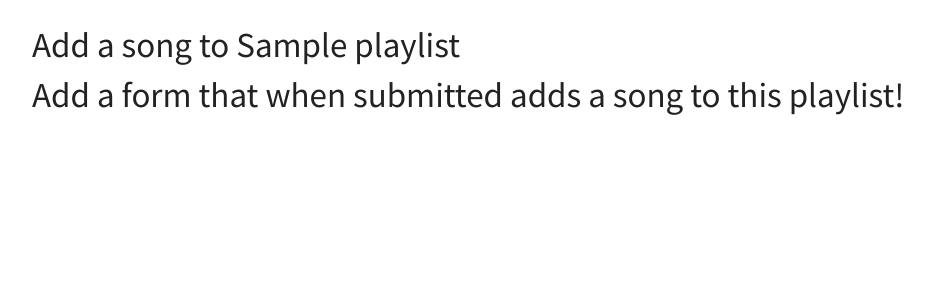
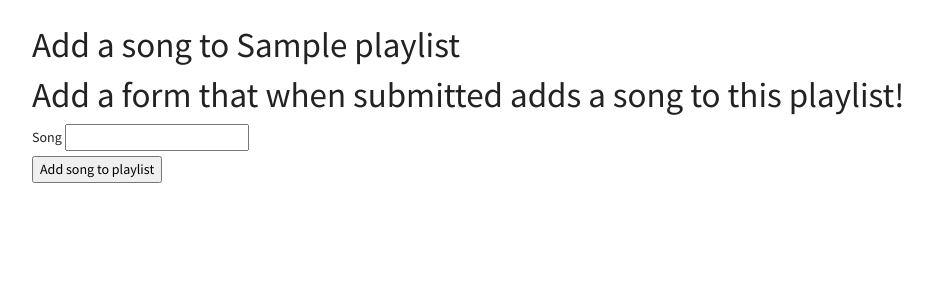
Before and after one commit to JoeTS25/database-dj, a Python web app: template templates/add_song_to_playlist.html in a window 1280 px wide. Shown: the part 57-357 px from the top of the page, without its empty margins (53-986 px from the left). Run offline with Jinja, Linux system fonts and the light colour scheme; the template is opened without the code that fills it: most values are stand-ins (such as "Sample title", 1, 10 or a date in 2020); form fields are guessed from the names that the template uses; some libraries are stand-ins or nearby versions.

Commit message:
next push

```diff
--- a/templates/add_song_to_playlist.html
+++ b/templates/add_song_to_playlist.html
@@ -6,4 +6,17 @@
 
 <h1>Add a form that when submitted adds a song to this playlist!</h1>
 
+<div class="add-song">
+    <form method="POST">
+        {{ form.hidden_tag() }}
+
+        <div>
+            {{ form.song_id.label }}
+            {{ form.song_id() }}
+        </div>
+
+        <input type="submit" value="Add song to playlist">
+    </form>
+</div>
+
 {% endblock %}
--- a/templates/song.html
+++ b/templates/song.html
@@ -8,7 +8,9 @@
 </div>
 
 <ul>
-
+  {% for playlist in playlists %}
+  <li>{{ playlist.name }} {{ playlist.description }}</li>
+  {% endfor %}
 </ul>
 
 {% endblock %}
```
Also changed, not shown: app.py (+7 -5 lines).
